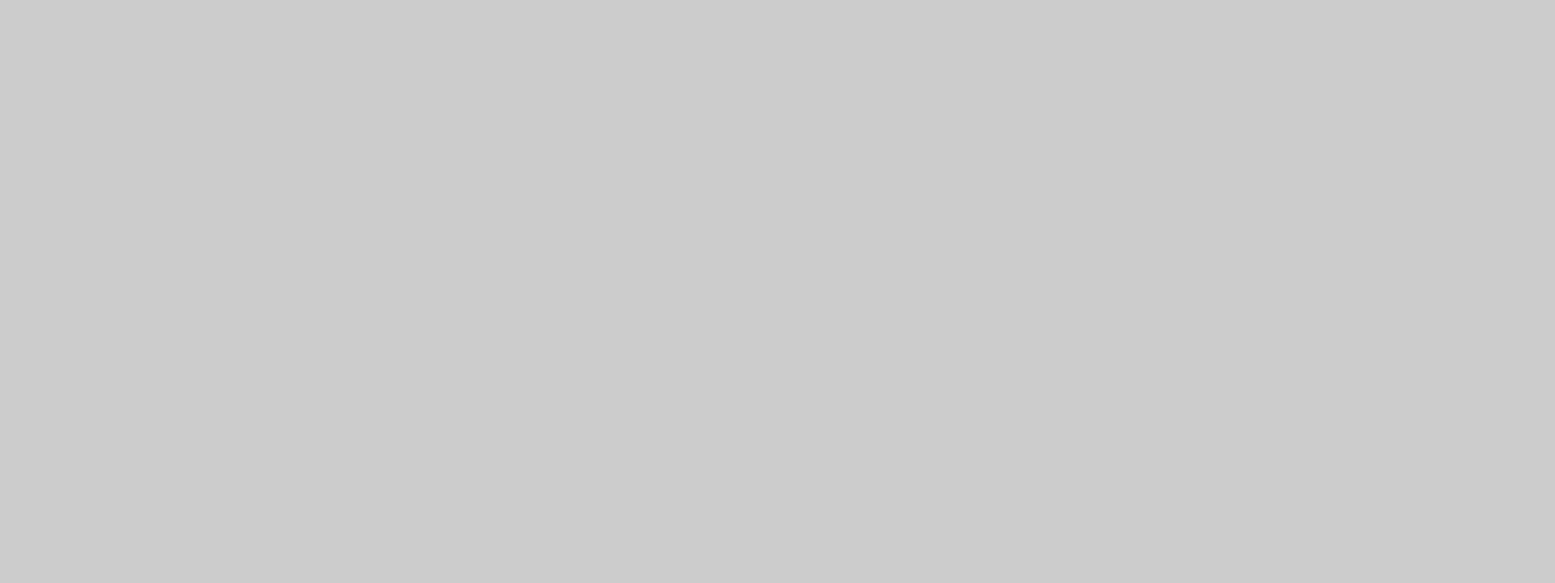
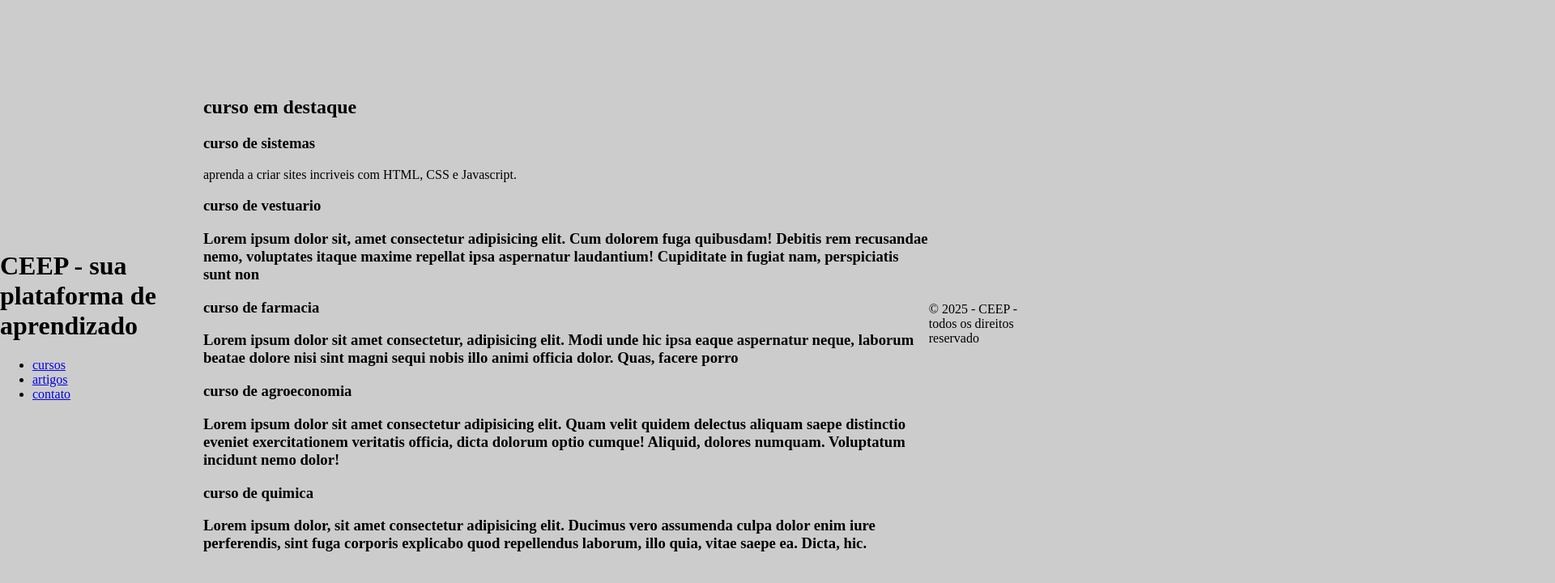
Before and after one commit to guilhermesalamonczyk/aula-do-dia-09-de-maio, a plain HTML site: page index.html in a window 1280 px wide. Shown: the top 720 px of the page at 81% size, 1920 px wide, since content can reach past the window. Drawn offline with nearby package versions, Linux system fonts and the light colour scheme.

Commit message:
Add files via upload

```diff
--- a/index.html
+++ b/index.html
@@ -8,8 +8,56 @@
 </head>
 <body>
     <header>
+        <h1>CEEP -  sua plataforma de aprendizado</h1>
+        <nav>
+            <ul>
+            <li><a href="#cursos">cursos</a></li>
+            <li><a href="#artigos">artigos</a></li>
+            <li><a href="#contato">contato</a></li>
+            </ul>
+        </nav>
         <div class="container"></div>
         <script src="script.js" refer></script>
     </header>
+
+    <main>
+        <section id="cursos">
+            <h2>curso em destaque</h2>
+              <div class="card"></div>
+            <h3>curso de sistemas</h3>
+            <p>aprenda a criar sites incriveis com HTML, CSS e Javascript.</p>
+        </div>
+          <div class="card"></div>
+            <h3>curso de vestuario
+            <p>Lorem ipsum dolor sit, amet consectetur adipisicing elit. Cum dolorem fuga quibusdam! Debitis rem recusandae nemo, voluptates itaque maxime repellat ipsa aspernatur laudantium! Cupiditate in fugiat nam, perspiciatis sunt non </p>
+        </div>
+          <div class="card"></div>
+            <h3>curso de farmacia
+            <p>Lorem ipsum dolor sit amet consectetur, adipisicing elit. Modi unde hic ipsa eaque aspernatur neque, laborum beatae dolore nisi sint magni sequi nobis illo animi officia dolor. Quas, facere porro </p>
+        </div>
+        <div class="card"></div>
+            <h3>curso de agroeconomia
+            <p>Lorem ipsum dolor sit amet consectetur adipisicing elit. Quam velit quidem delectus aliquam saepe distinctio eveniet exercitationem veritatis officia, dicta dolorum optio cumque! Aliquid, dolores numquam. Voluptatum incidunt nemo dolor!</p>
+         </div>
+        <div class="card"></div>
+            <h3>curso de quimica
+            <p>Lorem ipsum dolor, sit amet consectetur adipisicing elit. Ducimus vero assumenda culpa dolor enim iure perferendis, sint fuga corporis explicabo quod repellendus laborum, illo quia, vitae saepe ea. Dicta, hic.</p>
+        </div>
+        </section>
+
+    </main>
+    <footer>
+        <p>&copy; 2025 - CEEP - todos os direitos reservado</p>
+    </footer>
+    <script>
+        document.getElementbyid('contactform').addeventlistener
+        ('submit', function(event){
+            event.preventDefault();alert('mensagem enviada com sucesso')');this.reset();
+
+        });
+    </script>
+    <script crossorigin src="https://unpkg.com/react@18/umd/react.development.js"></script>
+<script crossorigin src="https://unpkg.com/react-dom@18/umd/react-dom.development.js"></script>
+
 </body>
 </html>
```
